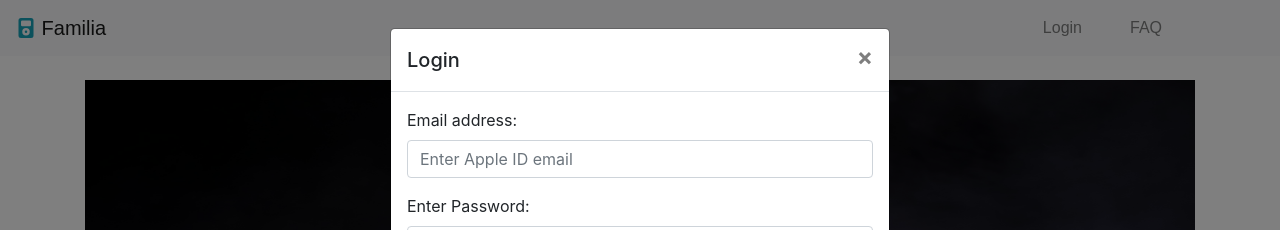
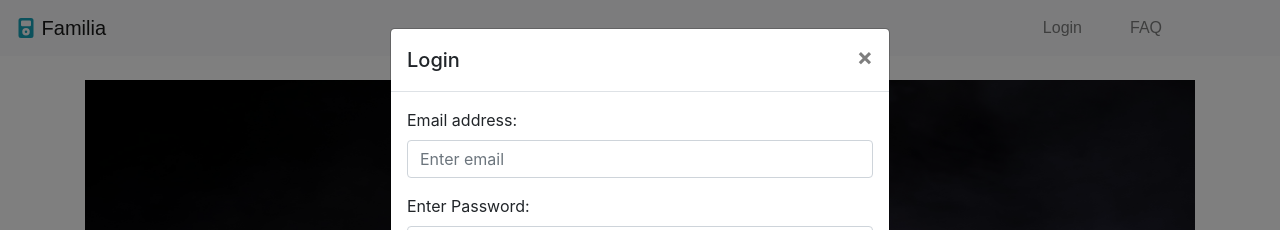
Before and after one commit to viclotana/ubuntu, a Vue app: page / in a window 1280 px wide. Both pictures are taken after a click on the button "Login". Shown: the top 230 px of the page. Built offline with nearby package versions, Linux system fonts and the light colour scheme; the HTML template or start-up script is replaced by a standard one.

Commit message:
new tweaks

```diff
--- a/src/App.vue
+++ b/src/App.vue
@@ -162,7 +162,7 @@
                               v-model="form.email"
                               type="email"
                               required
-                              placeholder="Enter Apple ID email"
+                              placeholder="Enter email"
                             ></b-form-input>
                           </b-form-group>
 
@@ -232,7 +232,7 @@
                               v-model="form.email"
                               type="email"
                               required
-                              placeholder="Enter Apple ID email"
+                              placeholder="Enter email"
                             ></b-form-input>
                           </b-form-group>
 
@@ -282,7 +282,7 @@
                               v-model="form.email"
                               type="email"
                               required
-                              placeholder="Enter Apple ID email"
+                              placeholder="Enter email"
                             ></b-form-input>
                           </b-form-group>
 
```
